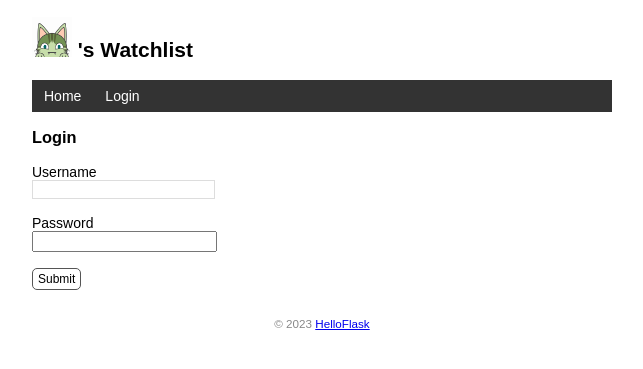
After one commit to yuancf/watchlist, a Flask app: page /login in a window 1280 px wide. The commit adds this page. Shown: the top 369 px of the page, without its empty margins (318-961 px from the left). Run offline with Flask 3, Linux system fonts and the light colour scheme.

Commit message:
User authentication with Flask-Login

```diff
--- a/app.py
+++ b/app.py
@@ -1,7 +1,8 @@
-from flask import Flask, render_template
-from flask import url_for, request, redirect, flash
+from flask import Flask, render_template, url_for, request, redirect, flash
 from markupsafe import escape
 from flask_sqlalchemy import SQLAlchemy
+from werkzeug.security import generate_password_hash, check_password_hash
+from flask_login import LoginManager, login_user, logout_user, login_required, current_user, UserMixin
 import click
 import os
 import sys
@@ -22,13 +23,29 @@ app.config['SECRET_KEY'] = 'dev'
 # 设置数据库URI
 app.config['SQLALCHEMY_DATABASE_URI'] = prefix + os.path.join(app.root_path, 'data.db')
 app.config['SQLALCHEMY_TRACK_MODIFICATIONS'] = False    # 关闭对模型修改的监控
+
 # 在扩展类实例化前加载配置
 db = SQLAlchemy(app)
+login_manager = LoginManager(app)   # 初始化Flask_Login
+login_manager.login_view = 'login'  # 用户访问权限不够时重定向到登录页面
+
+@login_manager.user_loader
+def load_user(user_id):     # 创建用户加载回调函数，接受用户 ID 作为参数
+    user = User.query.get(int(user_id))     # 用 ID 作为 User 模型的主键查询对应的用户
+    return user     # 返回用户对象
 
 # 创建数据库模型
-class User(db.Model):   # 表名将会是 user（自动生成，小写处理）
+class User(db.Model, UserMixin):   # 表名将会是 user（自动生成，小写处理）
     id = db.Column(db.Integer, primary_key=True)    # 主键
     name = db.Column(db.String(20))     # 名字
+    username = db.Column(db.String(20))     # 用户名
+    password_hash = db.Column(db.String(128))   # 密码散列值
+
+    def set_password(self, password):   # 用来设置密码的方法，接受密码作为参数
+        self.password_hash = generate_password_hash(password)   # 将生成的密码保持到对应字段
+
+    def validate_password(self, password):  # 用于验证密码的方法，接受密码作为参数
+        return check_password_hash(self.password_hash, password)    # 返回布尔值
 
 class Movie(db.Model):  # 表名将会是 movie
     id = db.Column(db.Integer, primary_key=True)    # 主键
@@ -44,6 +61,28 @@ def initdb(drop):
         db.drop_all()
     db.create_all()
     click.echo('Initialized database.') # 输出提示信息
+
+# 生成管理员账户
+@app.cli.command()
+@click.option('--username', prompt=True, help = 'The username used to login.')
+@click.option('--password', prompt=True, hide_input=True, confirmation_prompt=True, help='The passward used to login.')
+def admin(username, password):
+    """Create user."""
+    db.create_all()
+
+    user = User.query.first()
+    if user is not None:
+        click.echo('Updating user...')
+        user.username = username
+        user.set_password(password)     # 设置密码
+    else:
+        click.echo('Creating user...')
+        user = User(username=username, name='Admin')
+        user.set_password(password)     # 设置密码
+        db.session.add(user)
+
+    db.session.commit()     # 提交数据库会话
+    click.echo('Done.')
 
 # 创造假数据
 @app.cli.command()
@@ -75,21 +114,74 @@ def forge():
     db.session.commit()
     click.echo('Done.')
 
-
-# @app.route('/')
-# def hello():
-#     return 'Hello'
-
 # 模板上下文处理函数
 @app.context_processor
 def inject_user():  # 函数名可以随意修改
     user = User.query.first()
     return dict(user=user)  # 需要返回字典，等同于 return {'user': user}
 
+# 用户登录
+@app.route('/login', methods=['GET', 'POST'])
+def login():
+    if request.method == 'POST':
+        username = request.form['username']
+        password = request.form['password']
+
+        if not username or not password:
+            flash('Invalid input.')
+            return redirect(url_for('login'))
+
+        user = User.query.first()
+        # 验证用户名和密码是否一致
+        if username == user.username and user.validate_password(password):
+            login_user(user)    # 登入用户
+            flash('Login success.')
+            return redirect(url_for('index'))   # 重定向到主页
+
+        flash('Invalid username or password.')      # 如果验证失败，显示错误信息
+        return redirect(url_for('login'))       # 重定向回登录页面
+
+    return render_template('login.html')
+
+# 用户登出
+@app.route('/logout')
+@login_required     # 用于视图保护
+def logout():
+    logout_user()   # 登出用户
+    flash('Goodbye.')
+    return redirect(url_for('index'))       # 重定向回首页
+
+# 支持设置用户名字
+@app.route('/settings', methods=['GET', 'POST'])
+@login_required
+def settings():
+    if request.method == 'POST':
+        name = request.form['name']
+
+        if not name or len(name) > 20:
+            flash('Invalid input.')
+            return redirect(url_for('settings'))
+
+        current_user.name = name
+        """
+        current_user 会返回当前登录用户的数据库记录对象
+        等同于下面的用法
+        user = User.query.first()
+        user.name = name
+
+        """
+        db.session.commit()
+        flash('Settings updated.')
+        return redirect(url_for('index'))
+
+    return render_template('settings.html')
+
 # 主页面
 @app.route('/', methods=['GET', 'POST'])
 def index():
     if request.method == 'POST':    # 判断是否是 POST 请求
+        if not current_user.is_authenticated:   # 如果当前用户未认证
+            return redirect(url_for('index'))   # 重定向到主页
         # 获取表单数据
         title = request.form.get('title')   # 传入表单对应输入字段的 name 值
         year = request.form.get('year')
@@ -110,6 +202,7 @@ def index():
 
 # 编辑电影条目
 @app.route('/movie/edit/<int:movie_id>', methods=['GET', 'POST'])
+@login_required     # 视图保护
 def edit(movie_id):
     movie = Movie.query.get_or_404(movie_id)
 
@@ -131,6 +224,7 @@ def edit(movie_id):
 
 # 删除电影条目
 @app.route('/movie/delete/<int:movie_id>', methods=['POST'])     # 限定只接受 POST 请求
+@login_required     # 登录保护
 def delete(movie_id):
     movie = Movie.query.get_or_404(movie_id)    # 获取电影记录
     db.session.delete(movie)    # 删除对应的记录
--- a/templates/base.html
+++ b/templates/base.html
@@ -21,6 +21,12 @@
     <nav>
         <ul>
             <li><a href="{{ url_for('index') }}">Home</a></li>
+            {% if current_user.is_authenticated %}
+                <li><a href="{{ url_for('settings') }}">Settings</a></li>
+                <li><a href="{{ url_for('logout') }}">Logout</a></li>
+            {% else %}
+                <li><a href="{{ url_for('login') }}">Login</a></li>
+            {% endif %}
         </ul>
     </nav>
     {% block content %}{% endblock %}
--- /dev/null
+++ b/templates/login.html
@@ -0,0 +1,13 @@
+{% extends 'base.html' %}
+
+{% block content %}
+<h3>Login</h3>
+<form method="post">
+    Username<br>
+    <input type="text" name="username" required><br><br>
+    Password<br>
+    <!-- 密码输入框的 type 属性使用 password，会将输入值显示为圆点 -->
+    <input type="password" name="password" required><br><br>
+    <input type="submit" class="btn" name="submit" value="Submit">
+</form>
+{% endblock %}
```
Also changed, not shown: templates/index.html (+9 -4 lines), templates/settings.html (added, +9 -0 lines).
